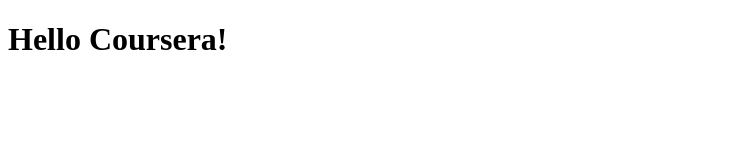
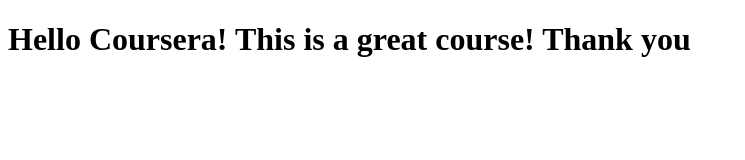
Before and after one commit to beccalee/coursera-mine, a plain HTML site: page sites.html in a window 1280 px wide. Shown: the whole page, without its empty margins (0-745 px from the left). Drawn offline with Linux system fonts and the light colour scheme.

Commit message:
small addition

```diff
--- a/sites.html
+++ b/sites.html
@@ -4,6 +4,6 @@
   <title>Hello Coursera!</title>
 </head>
 <body>
-<h1>Hello Coursera!</hi>
+<h1>Hello Coursera! This is a great course! Thank you</hi>
 </body>
 </html>
```
